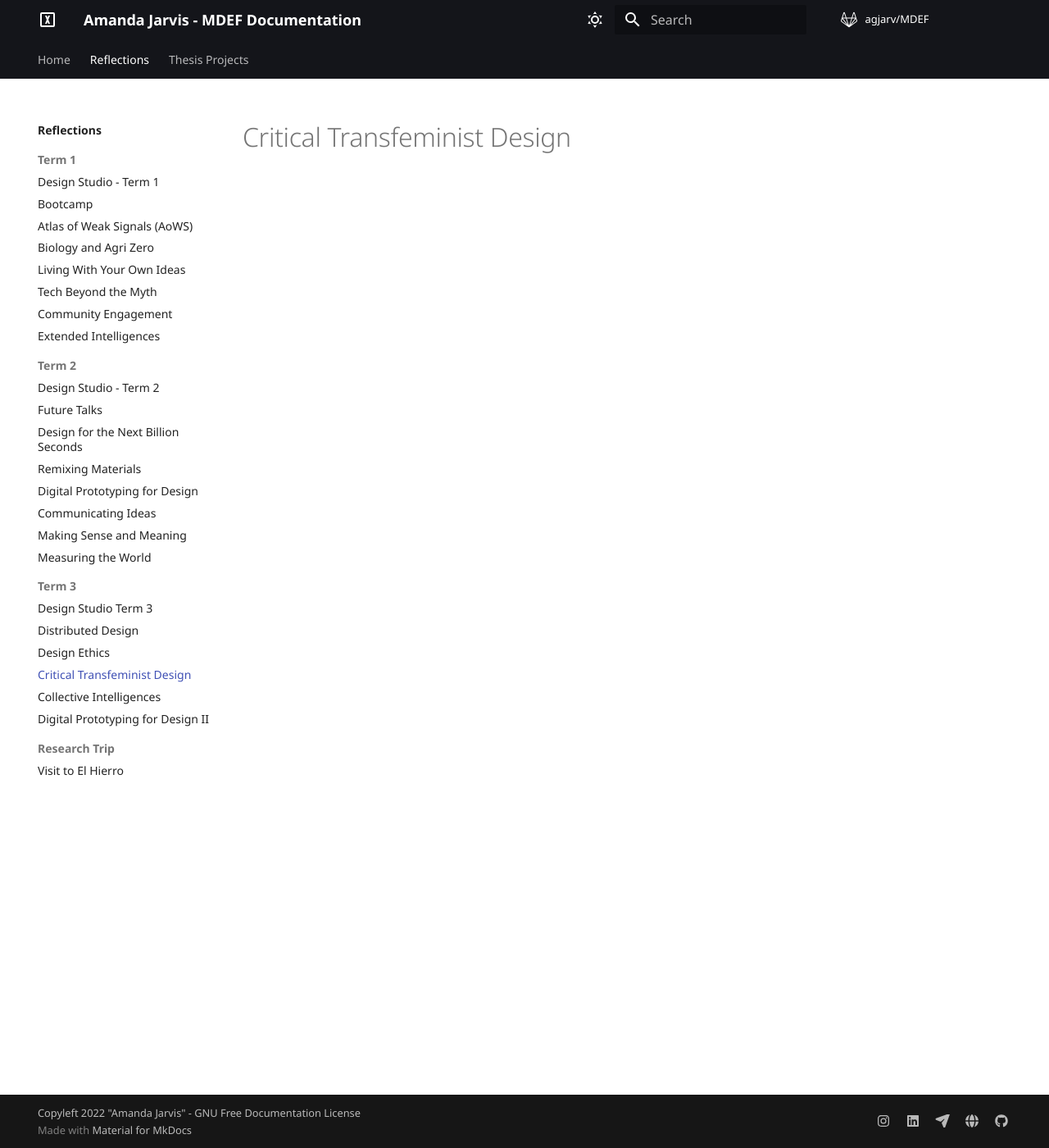
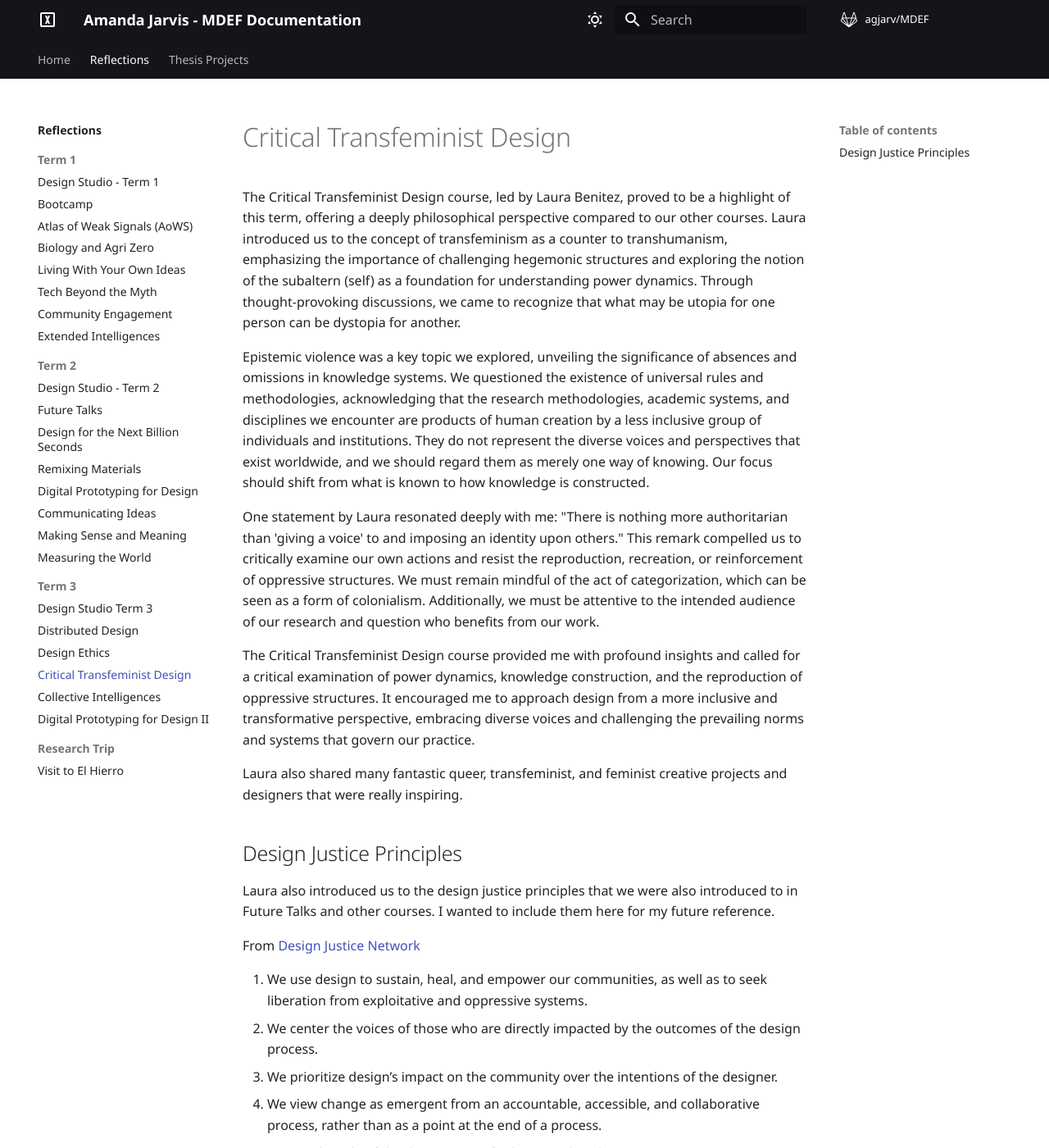
Before and after one commit to agjarv/MDEF, an MkDocs documentation site: the page built from docs/term03/transfeministdesign.md, in a window 1280 px wide and 1400 px high. Shown: the whole window at 82% size. Built offline with MkDocs 1.6.1 and Material for MkDocs 9.7.7, drawn with Linux system fonts in a browser that asks for light colours; comment, search, counter and statistics services are not loaded; some of the changed text lies outside the part shown.

Commit message:
transfeminist design

```diff
--- a/docs/term03/transfeministdesign.md
+++ b/docs/term03/transfeministdesign.md
@@ -1 +1,29 @@
 # Critical Transfeminist Design
+
+The Critical Transfeminist Design course, led by Laura Benitez, proved to be a highlight of this term, offering a deeply philosophical perspective compared to our other courses. Laura introduced us to the concept of transfeminism as a counter to transhumanism, emphasizing the importance of challenging hegemonic structures and exploring the notion of the subaltern (self) as a foundation for understanding power dynamics. Through thought-provoking discussions, we came to recognize that what may be utopia for one person can be dystopia for another.
+
+Epistemic violence was a key topic we explored, unveiling the significance of absences and omissions in knowledge systems. We questioned the existence of universal rules and methodologies, acknowledging that the research methodologies, academic systems, and disciplines we encounter are products of human creation by a less inclusive group of individuals and institutions. They do not represent the diverse voices and perspectives that exist worldwide, and we should regard them as merely one way of knowing. Our focus should shift from what is known to how knowledge is constructed.
+
+One statement by Laura resonated deeply with me: "There is nothing more authoritarian than 'giving a voice' to and imposing an identity upon others." This remark compelled us to critically examine our own actions and resist the reproduction, recreation, or reinforcement of oppressive structures. We must remain mindful of the act of categorization, which can be seen as a form of colonialism. Additionally, we must be attentive to the intended audience of our research and question who benefits from our work.
+
+The Critical Transfeminist Design course provided me with profound insights and called for a critical examination of power dynamics, knowledge construction, and the reproduction of oppressive structures. It encouraged me to approach design from a more inclusive and transformative perspective, embracing diverse voices and challenging the prevailing norms and systems that govern our practice.
+
+
+Laura also shared many fantastic queer, transfeminist, and feminist creative projects and designers that were really inspiring.
+
+## Design Justice Principles
+
+Laura also introduced us to the design justice principles that we were also introduced to in Future Talks and other courses. I wanted to include them here for my future reference.
+
+From [Design Justice Network](https://designjustice.org/read-the-principles)
+
+1. We use design to sustain, heal, and empower our communities, as well as to seek liberation from exploitative and oppressive systems.
+2. We center the voices of those who are directly impacted by the outcomes of the design process.
+3. We prioritize design’s impact on the community over the intentions of the designer.
+4. We view change as emergent from an accountable, accessible, and collaborative process, rather than as a point at the end of a process.
+5. We see the role of the designer as a facilitator rather than an expert.
+6. We believe that everyone is an expert based on their own lived experience, and that we all have unique and brilliant contributions to bring to a design process.
+7. We share design knowledge and tools with our communities.
+8. We work towards sustainable, community-led and -controlled outcomes.
+9. We work towards non-exploitative solutions that reconnect us to the earth and to each other.
+10. Before seeking new design solutions, we look for what is already working at the community level. We honor and uplift traditional, indigenous, and local knowledge and practices.
```
Also changed, not shown: docs/term02/futuretalks.md (+5 -1 lines).
